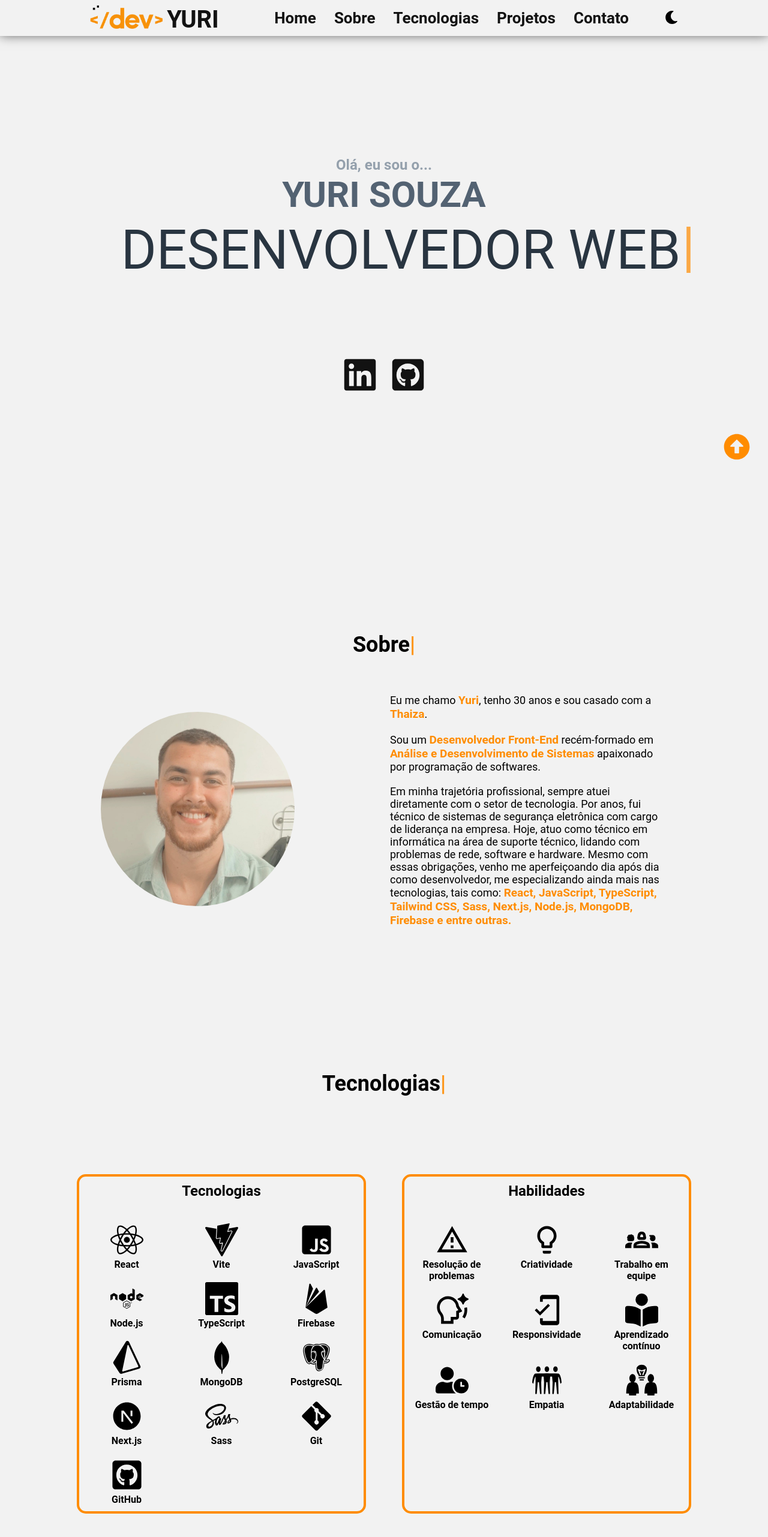
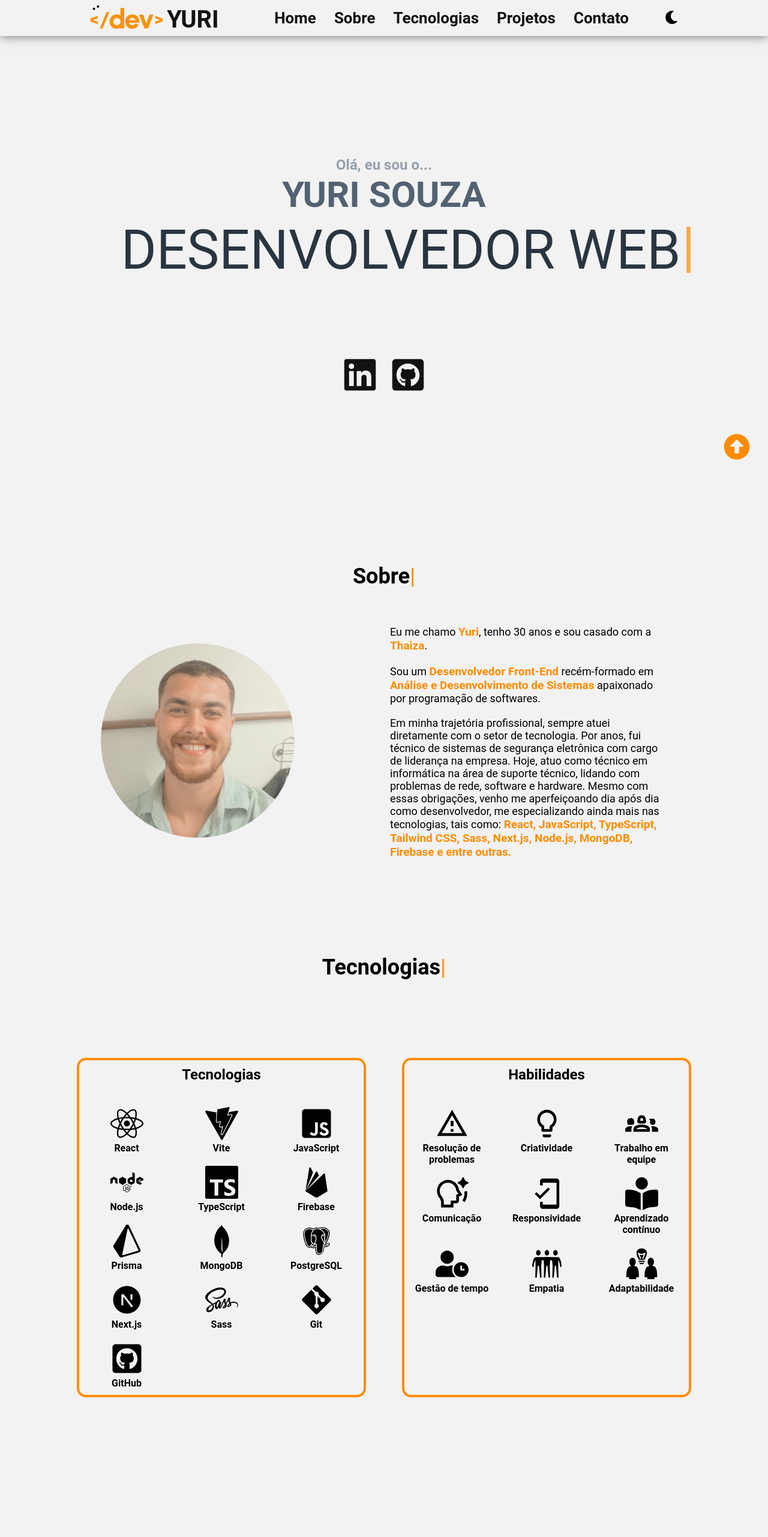
Before and after one commit to yurisdevops/portifolio, a React (Vite) app: page / in a window 1280 px wide. Shown: the top 2563 px of the page at 60% size. Built offline with nearby package versions, Linux system fonts and the light colour scheme.

Commit message:
Update responsividade

```diff
--- a/src/pages/about/styles.module.scss
+++ b/src/pages/about/styles.module.scss
@@ -1,5 +1,5 @@
 .about {
-  height: 100vh;
+  height: 100%;
   display: flex;
   flex-direction: column;
   justify-content: center;
@@ -86,7 +86,7 @@
     font-size: 28px;
 
     strong {
-      font-size: 33px;
+      font-size: 28px;
       color: var(--color-orange);
     }
   }
--- a/src/pages/projects/styles.module.scss
+++ b/src/pages/projects/styles.module.scss
@@ -1,5 +1,5 @@
 .projects {
-  height: auto;
+  height: 100%;
   display: flex;
   flex-direction: column;
   justify-content: center;
@@ -26,7 +26,7 @@
   display: grid;
   width: 80%;
   gap: 80px;
-  grid-template-columns: repeat(auto-fit, minmax(700px, 1fr));
+  grid-template-columns: repeat(auto-fit, minmax(600px, 1fr));
   align-items: stretch;
 
   @media (max-width: 1600px) {
--- a/src/pages/technology/styles.module.scss
+++ b/src/pages/technology/styles.module.scss
@@ -1,5 +1,5 @@
 .technology {
-  height: 100vh;
+  height: 100%;
   display: flex;
   flex-direction: column;
   justify-content: center;
```
